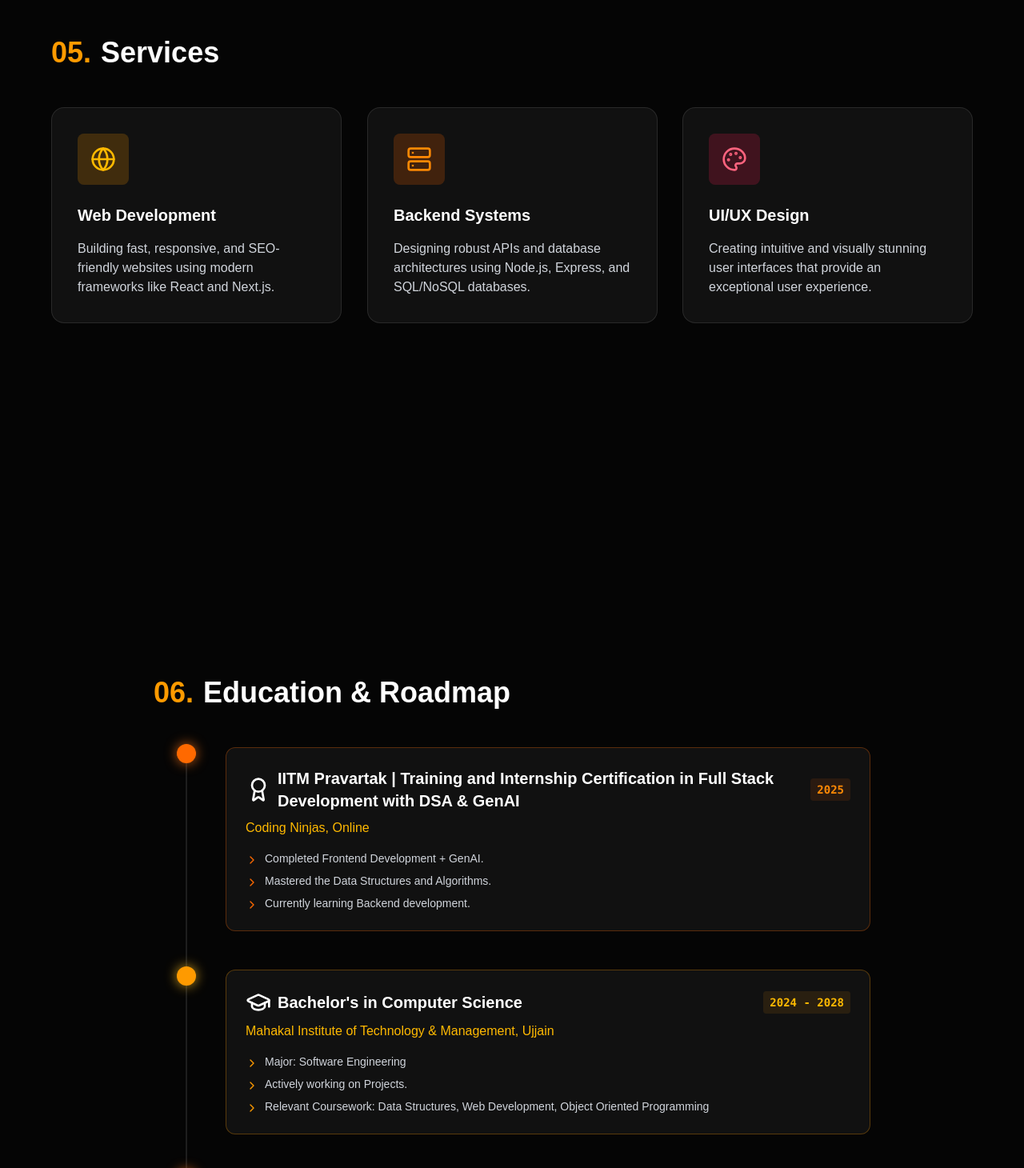
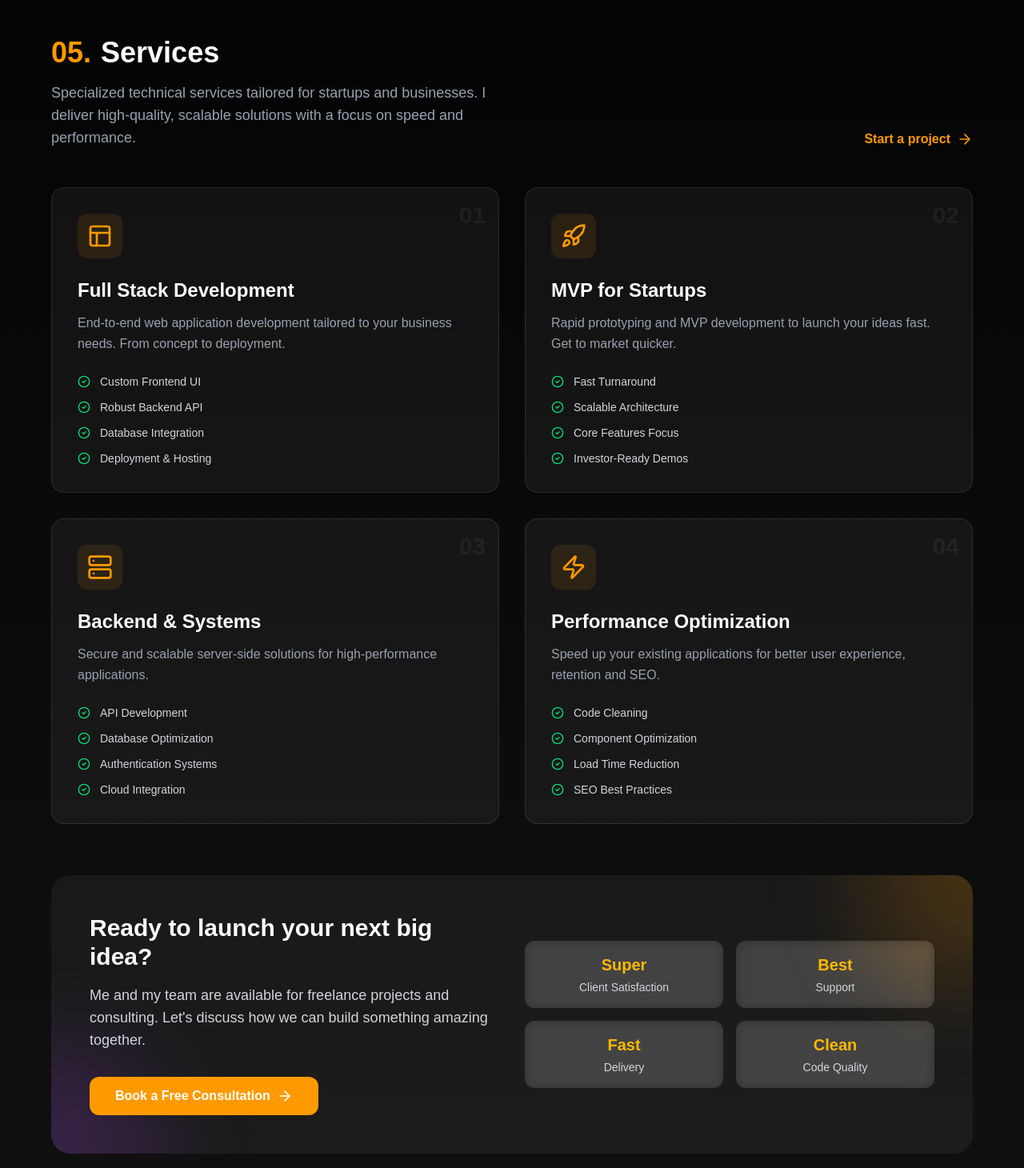
Before and after one commit to iamrohannpatel/Portfolio-Rohan, a React (Vite) app: page / in a window 1280 px wide. Shown: the part 4100-5560 px from the top of the page at 80% size. Built offline with nearby package versions, Linux system fonts and the light colour scheme.

Commit message:
updated the services section

```diff
--- a/src/components/Services.jsx
+++ b/src/components/Services.jsx
@@ -1,49 +1,118 @@
-
 import React from 'react';
-import { Globe, Server, Palette } from 'lucide-react';
-import TiltCard from './TiltCard'; // Ensure this path is correct based on your folder structure
+import { Layout, Rocket, Server, Zap, ArrowRight, CheckCircle2 } from 'lucide-react';
+import { SERVICES_DATA } from '../data/constants';
 
 const Services = () => {
+  const getIcon = (iconName) => {
+    switch (iconName) {
+      case 'Layout': return <Layout size={32} />;
+      case 'Rocket': return <Rocket size={32} />;
+      case 'Server': return <Server size={32} />;
+      case 'Zap': return <Zap size={32} />;
+      default: return <Layout size={32} />;
+    }
+  };
+
   return (
-    <section id="services" className="py-16 md:py-20 px-4 relative">
+    <section id="services" className="py-20 px-4 relative overflow-hidden">
+      {/* Background Elements */}
+      <div className="absolute top-0 left-0 w-full h-full bg-gradient-to-b from-transparent to-gray-50/50 dark:to-white/5 -z-10" />
+
       <div className="max-w-6xl mx-auto">
-        <h2 className="text-3xl md:text-4xl font-bold mb-12 flex items-center gap-3 text-gray-900 dark:text-white">
-          <span className="text-amber-600 dark:text-amber-500">05.</span> Services
-        </h2>
+        <div className="flex flex-col md:flex-row justify-between items-end mb-12 gap-6">
+          <div>
+            <h2 className="text-3xl md:text-4xl font-bold flex items-center gap-3 text-gray-900 dark:text-white mb-4">
+              <span className="text-amber-600 dark:text-amber-500">05.</span> Services
+            </h2>
+            <p className="text-gray-600 dark:text-gray-400 max-w-xl text-lg">
+              Specialized technical services tailored for startups and businesses.
+              I deliver high-quality, scalable solutions with a focus on speed and performance.
+            </p>
+          </div>
 
-        <div className="grid md:grid-cols-2 xl:grid-cols-3 gap-6 md:gap-8 lg:gap-8">
-          {/* Service 1: Web Development */}
-          <TiltCard className="bg-white dark:bg-white/5 border border-gray-200 dark:border-white/10 p-8 rounded-2xl shadow-xl dark:shadow-none transition-colors">
-            <div className="w-16 h-16 bg-amber-100 text-amber-600 dark:bg-amber-500/20 rounded-lg flex items-center justify-center dark:text-amber-400 mb-6">
-              <Globe size={32} />
+          <a
+            href="#contact"
+            className="hidden md:flex items-center gap-2 text-amber-600 dark:text-amber-500 font-semibold hover:gap-3 transition-all"
+          >
+            Start a project <ArrowRight size={20} />
+          </a>
+        </div>
+
+        <div className="grid md:grid-cols-2 lg:grid-cols-2 gap-8 mb-16">
+          {SERVICES_DATA.map((service) => (
+            <div
+              key={service.id}
+              className="group bg-white dark:bg-white/5 border border-gray-200 dark:border-white/10 rounded-2xl p-8 hover:border-amber-500/50 dark:hover:border-amber-500/50 transition-all duration-300 hover:shadow-xl hover:-translate-y-1"
+            >
+              <div className="flex justify-between items-start mb-6">
+                <div className="w-14 h-14 bg-amber-50 dark:bg-amber-500/10 text-amber-600 dark:text-amber-500 rounded-xl flex items-center justify-center group-hover:scale-110 transition-transform duration-300">
+                  {getIcon(service.icon)}
+                </div>
+                <div className="text-3xl font-bold text-gray-100 dark:text-white/5 select-none -mt-4 -mr-4">
+                  0{service.id}
+                </div>
+              </div>
+
+              <h3 className="text-2xl font-bold text-gray-900 dark:text-white mb-3 group-hover:text-amber-600 dark:group-hover:text-amber-500 transition-colors">
+                {service.title}
+              </h3>
+
+              <p className="text-gray-600 dark:text-gray-400 mb-6 leading-relaxed">
+                {service.description}
+              </p>
+
+              <div className="space-y-3">
+                {service.features.map((feature, idx) => (
+                  <div key={idx} className="flex items-center gap-3 text-sm font-medium text-gray-700 dark:text-gray-300">
+                    <CheckCircle2 size={16} className="text-green-500 dark:text-green-400 flex-shrink-0" />
+                    <span>{feature}</span>
+                  </div>
+                ))}
+              </div>
             </div>
-            <h3 className="text-xl font-bold text-gray-900 dark:text-white mb-4">Web Development</h3>
-            <p className="text-gray-600 dark:text-gray-300 font-medium">
-              Building fast, responsive, and SEO-friendly websites using modern frameworks like React and Next.js.
-            </p>
-          </TiltCard>
+          ))}
+        </div>
 
-          {/* Service 2: Backend Systems */}
-          <TiltCard className="bg-white dark:bg-white/5 border border-gray-200 dark:border-white/10 p-8 rounded-2xl shadow-xl dark:shadow-none transition-colors">
-            <div className="w-16 h-16 bg-orange-100 text-orange-600 dark:bg-orange-500/20 rounded-lg flex items-center justify-center dark:text-orange-400 mb-6">
-              <Server size={32} />
+        {/* Freelance Benefits / Why Hire Me */}
+        <div className="bg-gray-900 dark:bg-white/5 rounded-3xl p-8 md:p-12 text-center md:text-left relative overflow-hidden">
+          <div className="absolute top-0 right-0 w-64 h-64 bg-amber-500/20 rounded-full blur-3xl -mr-32 -mt-32" />
+          <div className="absolute bottom-0 left-0 w-64 h-64 bg-purple-500/20 rounded-full blur-3xl -ml-32 -mb-32" />
+
+          <div className="relative z-10 grid md:grid-cols-2 gap-8 items-center">
+            <div>
+              <h3 className="text-2xl md:text-3xl font-bold text-white mb-4">
+                Ready to launch your next big idea?
+              </h3>
+              <p className="text-gray-300 mb-8 text-lg">
+                Me and my team are available for freelance projects and consulting. Let's discuss how we can build something amazing together.
+              </p>
+              <a
+                href="#contact"
+                className="inline-flex items-center gap-2 bg-amber-500 hover:bg-amber-600 text-white px-8 py-3 rounded-xl font-bold transition-all transform hover:scale-105"
+              >
+                Book a Free Consultation <ArrowRight size={20} />
+              </a>
             </div>
-            <h3 className="text-xl font-bold text-gray-900 dark:text-white mb-4">Backend Systems</h3>
-            <p className="text-gray-600 dark:text-gray-300 font-medium">
-              Designing robust APIs and database architectures using Node.js, Express, and SQL/NoSQL databases.
-            </p>
-          </TiltCard>
 
-          {/* Service 3: UI/UX Design */}
-          <TiltCard className="bg-white dark:bg-white/5 border border-gray-200 dark:border-white/10 p-8 rounded-2xl shadow-xl dark:shadow-none transition-colors">
-            <div className="w-16 h-16 bg-rose-100 text-rose-600 dark:bg-rose-500/20 rounded-lg flex items-center justify-center dark:text-rose-400 mb-6">
-              <Palette size={32} />
+            <div className="grid grid-cols-2 gap-4">
+              <div className="bg-white/10 backdrop-blur-sm p-4 rounded-xl text-center">
+                <div className="text-amber-400 font-bold text-xl mb-1">Super</div>
+                <div className="text-gray-300 text-sm">Client Satisfaction</div>
+              </div>
+              <div className="bg-white/10 backdrop-blur-sm p-4 rounded-xl text-center">
+                <div className="text-amber-400 font-bold text-xl mb-1">Best</div>
+                <div className="text-gray-300 text-sm">Support</div>
+              </div>
+              <div className="bg-white/10 backdrop-blur-sm p-4 rounded-xl text-center">
+                <div className="text-amber-400 font-bold text-xl mb-1">Fast</div>
+                <div className="text-gray-300 text-sm">Delivery</div>
+              </div>
+              <div className="bg-white/10 backdrop-blur-sm p-4 rounded-xl text-center">
+                <div className="text-amber-400 font-bold text-xl mb-1">Clean</div>
+                <div className="text-gray-300 text-sm">Code Quality</div>
+              </div>
             </div>
-            <h3 className="text-xl font-bold text-gray-900 dark:text-white mb-4">UI/UX Design</h3>
-            <p className="text-gray-600 dark:text-gray-300 font-medium">
-              Creating intuitive and visually stunning user interfaces that provide an exceptional user experience.
-            </p>
-          </TiltCard>
+          </div>
         </div>
       </div>
     </section>
--- a/src/data/constants.js
+++ b/src/data/constants.js
@@ -44,18 +44,18 @@ export const FAQ_DATA = [
 export const CERTIFICATIONS_DATA = [
   {
     id: 1,
-    title: "AWS Certified Cloud Practitioner",
-    issuer: "Amazon Web Services",
-    date: "2024",
-    link: "https://aws.amazon.com/certification/",
-    skills: ["Cloud Computing", "AWS Services", "Security", "Billing"]
+    title: "Data Structures & Algorithms in Java",
+    issuer: "Coding Ninjas",
+    date: "2023",
+    link: "https://ninjasfiles.s3.amazonaws.com/certificate_dac478d6e4f84e37_27190d4de75be61152290de0f9b6dba0.pdf",
+    skills: ["Java", "Data Structures", "Algorithms", "Problem Solving"]
   },
   {
     id: 2,
     title: "Meta Front-End Developer Professional Certificate",
     issuer: "Meta",
     date: "2023",
-    link: "https://www.coursera.org/professional-certificates/meta-front-end-developer",
+    link: "https://ninjasfiles.s3.amazonaws.com/certificate_dac478d6e4f84e37_27190d4de75be61152290de0f9b6dba0.pdf",
     skills: ["React", "JavaScript", "HTML/CSS", "UI/UX"]
   },
   {
@@ -202,3 +202,34 @@ export const PROJECTS_DATA = [
     }
   }
 ];
+
+export const SERVICES_DATA = [
+  {
+    id: 1,
+    title: "Full Stack Development",
+    icon: "Layout",
+    description: "End-to-end web application development tailored to your business needs. From concept to deployment.",
+    features: ["Custom Frontend UI", "Robust Backend API", "Database Integration", "Deployment & Hosting"]
+  },
+  {
+    id: 2,
+    title: "MVP for Startups",
+    icon: "Rocket",
+    description: "Rapid prototyping and MVP development to launch your ideas fast. Get to market quicker.",
+    features: ["Fast Turnaround", "Scalable Architecture", "Core Features Focus", "Investor-Ready Demos"]
+  },
+  {
+    id: 3,
+    title: "Backend & Systems",
+    icon: "Server",
+    description: "Secure and scalable server-side solutions for high-performance applications.",
+    features: ["API Development", "Database Optimization", "Authentication Systems", "Cloud Integration"]
+  },
+  {
+    id: 4,
+    title: "Performance Optimization",
+    icon: "Zap",
+    description: "Speed up your existing applications for better user experience, retention and SEO.",
+    features: ["Code Cleaning", "Component Optimization", "Load Time Reduction", "SEO Best Practices"]
+  }
+];
```
